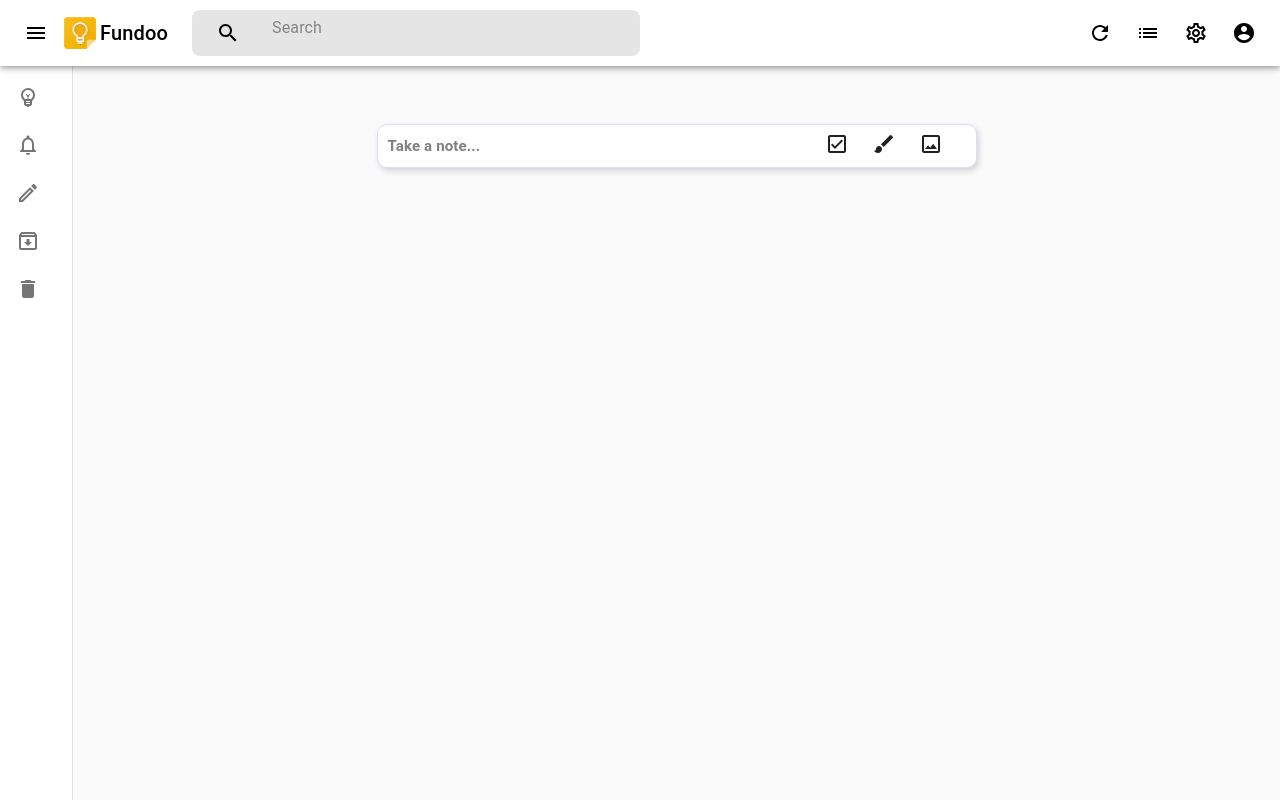
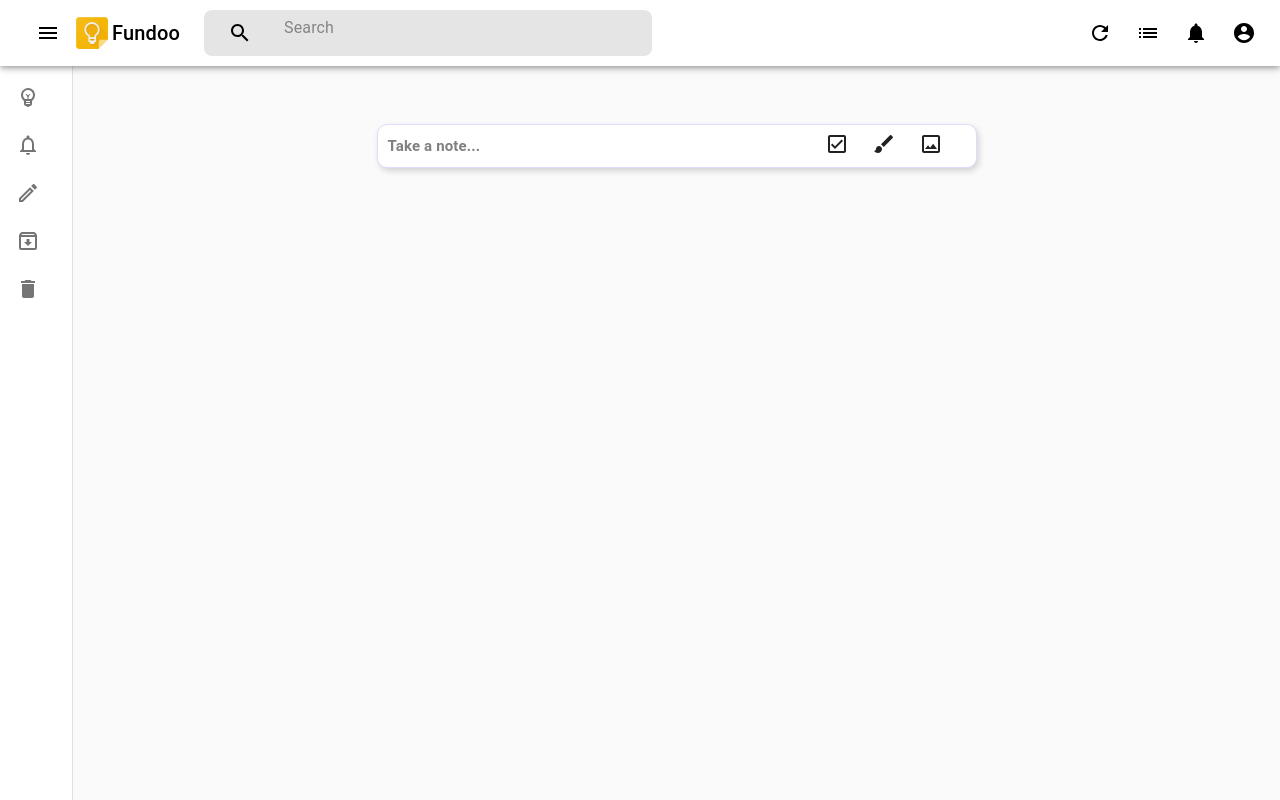
Before and after one commit to Priyankateke/FundooApp, a React (Create React App) app: page /dashboard in a window 1280 px wide. Built offline with nearby package versions, Linux system fonts and the light colour scheme.

Commit message:
ADDED: Handle Mouse Events On Drawer

```diff
--- a/src/components/dashboard/dashboard.jsx
+++ b/src/components/dashboard/dashboard.jsx
@@ -9,6 +9,7 @@ import Toolbar from '@material-ui/core/Toolbar';
 import IconButton from '@material-ui/core/IconButton';
 import MenuIcon from '@material-ui/icons/Menu';
 import SearchIcon from '@material-ui/icons/Search';
+import NotificationsIcon from '@material-ui/icons/Notifications';
 import AccountCircle from '@material-ui/icons/AccountCircle';
 import Refresh from '@material-ui/icons/Refresh'
 import Typography from '@material-ui/core/Typography';
@@ -24,7 +25,6 @@ import EmojiObjectsOutlinedIcon from '@material-ui/icons/EmojiObjectsOutlined';
 import NotificationsNoneOutlinedIcon from '@material-ui/icons/NotificationsNoneOutlined';
 import EditOutlinedIcon from '@material-ui/icons/EditOutlined';
 import ArchiveOutlinedIcon from '@material-ui/icons/ArchiveOutlined';
-import SettingsOutlinedIcon from '@material-ui/icons/SettingsOutlined';
 import '../../styles/createNote.css'
 
 const drawerWidth = 240;
@@ -57,7 +57,7 @@ const styles = theme => ({
   search: {
     position: 'relative',
     height: '46px',
-    borderRadius: '8px',
+    borderRadius:'8px',
 
     backgroundColor: fade(theme.palette.common.black, 0.1),
     '&:hover': {
@@ -161,8 +161,8 @@ const styles = theme => ({
   },
 
   logo: {
-    width: '40px',
-    height: '40px'
+    width:'40px',
+    height:'40px'
   }
 });
 
@@ -172,8 +172,8 @@ class Dashboard extends React.Component {
     this.state = {
       anchorEl: null,
       open: false,
-      view: false,
-      typeOfNote: 'Keep'
+      view :false,
+      typeOfNote:'Keep'
     };
   }
 
@@ -213,6 +213,16 @@ class Dashboard extends React.Component {
     this.setState(state => ({ open: !state.open }));
   };
 
+  handleMouseEnterEffect = () => {
+    this.setState({ anchorEl: null,
+    open:true });
+  }
+
+  handleMouseLeaveEffect=()=> {
+    this.setState({
+      open:false });
+  }
+
 
   // render
   render() {
@@ -242,8 +252,7 @@ class Dashboard extends React.Component {
           <Toolbar >
           <IconButton className={classes.multilineColor}
              onClick={this.handleToggle}
-                aria-label="Open drawer"
-                edge="start">
+              aria-label="Open drawer">
             <MenuIcon />
             </IconButton>
             <img className={classes.logo} src={keep} alt="Logo" />
@@ -276,9 +285,9 @@ class Dashboard extends React.Component {
                   </IconButton>
                 </Tooltip>
               </div>
-                <Tooltip title="Setting">
+              <Tooltip title="Notification">
                 <IconButton className={classes.multilineColor}>
-                    <SettingsOutlinedIcon />
+                  <NotificationsIcon />
                 </IconButton>
               </Tooltip>
 
@@ -308,9 +317,11 @@ class Dashboard extends React.Component {
             }),
           }}
           open={this.state.open}>
-            <div className={classes.toolbar} />
+          <div className={classes.toolbar}/>
           <Divider />
-            <List>
+          <List onMouseEnter={this.handleMouseEnterEffect}
+          onMouseLeave={this.handleMouseLeaveEffect}
+          >
             <ListItem button key='Notes' onClick={(event) => { this.changeView(event, 'Keep') }}>
               <ListItemIcon><EmojiObjectsOutlinedIcon /></ListItemIcon>
               <ListItemText>Notes</ListItemText>
@@ -323,7 +334,6 @@ class Dashboard extends React.Component {
               <ListItemIcon><EditOutlinedIcon /></ListItemIcon>
               <ListItemText>Edit labels</ListItemText>
             </ListItem>
-
             <ListItem button key='Archive' onClick={(event) => { this.changeView(event, 'Archive') }}>
               <ListItemIcon><ArchiveOutlinedIcon /></ListItemIcon>
               <ListItemText>Archive</ListItemText>
@@ -335,8 +345,8 @@ class Dashboard extends React.Component {
             </List>
         </Drawer>
         <main className={classes.content}>
-            <div className={classes.toolar} />
-            <NewNote />
+          <div className={classes.toolar}/>
+          <NewNote/>
         </main>
       </div>
       </div>
--- a/src/components/dashboard/newNote.jsx
+++ b/src/components/dashboard/newNote.jsx
@@ -70,13 +70,17 @@ class NewNote extends Component {
             .then((Response) => {
                 console.log("responce data==>", Response);
                 if (Response.statusText === 'OK') {
-                    alert("note")
+                //    alert("note")
                 }
             })
             .catch((err) => {
                 console.log(err)
                 alert("Token is not valid");
             });
+            this.setState({
+                collapse: false,
+            });
+
     };
     render() {
         const { classes } = this.props;
--- a/src/components/dashboard/noteIcons.jsx
+++ b/src/components/dashboard/noteIcons.jsx
@@ -24,7 +24,7 @@ export default class NoteIcons extends Component {
     }
 
     displayMoreOption = (id) => {
-        alert(id)
+        // alert(id)
         let noteData = {
             noteIdList: [id],
             isDeleted: true,
@@ -32,20 +32,26 @@ export default class NoteIcons extends Component {
         service
             .deleteNote(noteData)
             .then((response) => {
-                console.log("note responce data==>",response);
+                console.log("note responce data==>", response);
                 console.log(response.response.response.response);
 
-                if(response.data.data.success === true) {
-                    alert("note deleted")
+                if (response.data.data.success === true) {
+                    //alert("note deleted")
                 }
             })
             .catch((err) => {
                 console.log(err)
             })
     }
+
+    snackbarClose = () => {
+        this.setState({ snackbarOpen: false });
+    };
+
     render() {
         return (
             <div className="iconsConatainer">
+
                 <IconButton aria-label="Remind me" edge="start">
                     <Tooltip title="Reminde me">
                         <AddAlertOutlinedIcon fontSize="small" />
```
Lines whose indentation alone changed are shown as unchanged.
